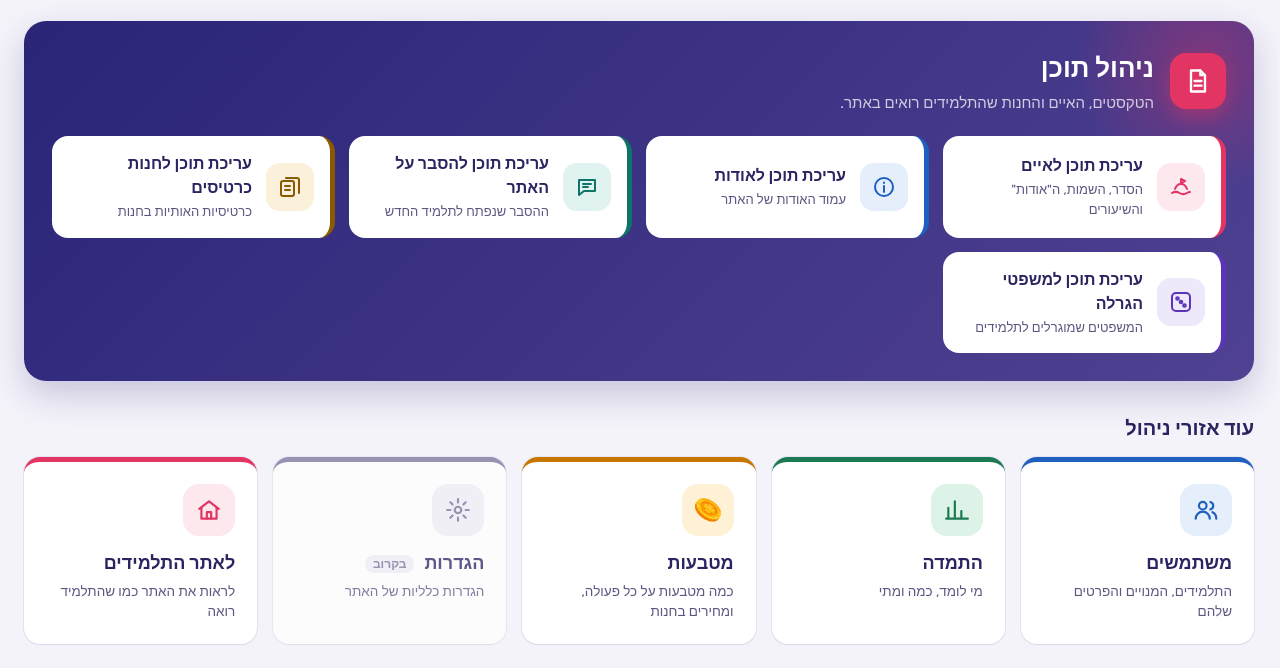
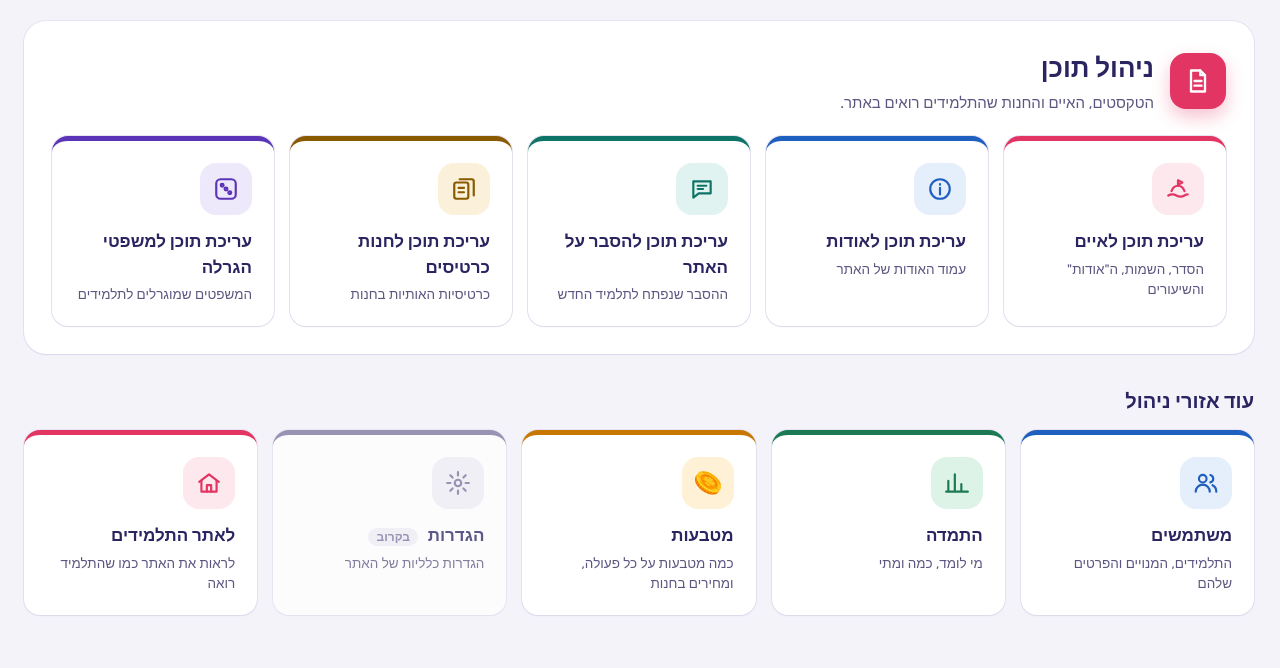
Before and after one commit to szstudio2019-ctrl/EN-APP, a plain HTML site: page admin-home.html in a window 1280 px wide. Shown: the part 186-854 px from the top of the page. After the commit the page ends 825 px from the top, so only its background shows below. Drawn offline with Linux system fonts and the light colour scheme; a web font is replaced by a local one.

Commit message:
Admin home: the content area on white, each content page a card with its icon above the words (as the areas below)
Co-Authored-By: Claude Opus 5.5 <noreply@anthropic.com>

```diff
--- a/admin-home.css
+++ b/admin-home.css
@@ -1,30 +1,23 @@
 /* admin-home.html: content management on top, the other areas below */
-.h-content { position: relative; overflow: hidden; padding: 28px; border-radius: 22px; background: linear-gradient(135deg, #2A2577 0%, #504192 100%); color: #fff; box-shadow: 0 14px 34px rgba(42, 37, 119, .22); }
-.h-content::after { content: ''; position: absolute; inset-inline-start: -80px; top: -90px; width: 260px; height: 260px; border-radius: 50%; background: radial-gradient(circle, rgba(227, 53, 99, .35), transparent 70%); pointer-events: none; }
-.h-content__head { position: relative; z-index: 1; display: flex; align-items: center; gap: 16px; margin-bottom: 22px; }
-.h-content__icon { flex: none; width: 56px; height: 56px; display: grid; place-items: center; border-radius: 16px; background: #E33563; box-shadow: 0 8px 18px rgba(227, 53, 99, .4); }
+.h-content { padding: 28px; border-radius: 22px; background: #fff; color: var(--a-text); box-shadow: 0 1px 2px rgba(42, 37, 97, .06), 0 0 0 1px var(--a-line); }
+.h-content__head { display: flex; align-items: center; gap: 16px; margin-bottom: 22px; }
+.h-content__icon { flex: none; width: 56px; height: 56px; display: grid; place-items: center; border-radius: 16px; background: #E33563; box-shadow: 0 8px 18px rgba(227, 53, 99, .3); }
 .h-content__icon svg { width: 28px; height: 28px; fill: none; stroke: #fff; stroke-width: 2; stroke-linecap: round; stroke-linejoin: round; }
 .h-content h2 { margin: 0; font-size: 26px; font-weight: 600; }
-.h-content__head p { margin: 4px 0 0; color: rgba(255, 255, 255, .75); }
-.h-content__grid { position: relative; z-index: 1; list-style: none; margin: 0; padding: 0; display: grid; grid-template-columns: repeat(auto-fill, minmax(230px, 1fr)); gap: 14px; }
+.h-content__head p { margin: 4px 0 0; color: var(--a-text-2); }
+.h-content__grid, .h-areas { list-style: none; margin: 0; padding: 0; display: grid; grid-template-columns: repeat(auto-fill, minmax(200px, 1fr)); gap: 16px; }
 
-.a-body .h-tile { display: flex; align-items: center; gap: 14px; height: 100%; min-height: 88px; padding: 16px; border-radius: 16px; background: #fff; color: var(--a-text); text-decoration: none; border-inline-start: 5px solid var(--c); transition: transform .18s ease, box-shadow .18s ease; }
-.h-tile:hover, .h-tile:focus-visible { transform: translateY(-3px); box-shadow: 0 10px 22px rgba(20, 18, 74, .3); }
-.h-tile__icon { flex: none; width: 48px; height: 48px; display: grid; place-items: center; border-radius: 14px; background: var(--bg); }
-.h-tile__icon svg { width: 24px; height: 24px; fill: none; stroke: var(--c); stroke-width: 2; stroke-linecap: round; stroke-linejoin: round; }
-.h-tile__text { display: flex; flex-direction: column; gap: 2px; min-width: 0; }
-.h-tile__text b { font-weight: 600; font-size: 16px; }
-.h-tile__text small { font-size: 13px; color: var(--a-text-2); }
+/* every card (the content pages and the areas below): icon on top, the words under it */
+.a-body .h-tile, .a-body .h-area { display: flex; flex-direction: column; gap: 4px; height: 100%; padding: 22px; border-radius: var(--a-radius-card); background: #fff; color: var(--a-text); text-decoration: none; box-shadow: 0 1px 2px rgba(42, 37, 97, .06), 0 0 0 1px var(--a-line); border-top: 5px solid var(--c); transition: transform .18s ease, box-shadow .18s ease; }
+.a-body a.h-tile:hover, .a-body a.h-tile:focus-visible, .a-body a.h-area:hover, .a-body a.h-area:focus-visible { transform: translateY(-3px); box-shadow: 0 12px 24px rgba(42, 37, 97, .12), 0 0 0 1px var(--a-line); }
+.h-tile__icon, .h-area__icon { width: 52px; height: 52px; margin-bottom: 10px; display: grid; place-items: center; border-radius: 16px; background: var(--bg); }
+.h-tile__icon svg, .h-area__icon svg { width: 26px; height: 26px; fill: none; stroke: var(--c); stroke-width: 2; stroke-linecap: round; stroke-linejoin: round; }
+.h-area__icon--img img { width: 30px; height: 30px; object-fit: contain; }
+.h-tile__text { display: flex; flex-direction: column; gap: 4px; min-width: 0; }
+.h-tile__text b, .h-area b { font-size: 17px; font-weight: 600; }
+.h-tile__text small, .h-area small { font-size: 13.5px; color: var(--a-text-2); }
 
 .h-more-title { margin: 32px 0 14px; font-size: 20px; font-weight: 600; }
-.h-areas { list-style: none; margin: 0; padding: 0; display: grid; grid-template-columns: repeat(auto-fill, minmax(210px, 1fr)); gap: 16px; }
-.a-body .h-area { position: relative; display: flex; flex-direction: column; gap: 4px; height: 100%; padding: 22px; border-radius: var(--a-radius-card); background: #fff; color: var(--a-text); text-decoration: none; box-shadow: 0 1px 2px rgba(42, 37, 97, .06), 0 0 0 1px var(--a-line); border-top: 5px solid var(--c); transition: transform .18s ease, box-shadow .18s ease; }
-a.h-area:hover, a.h-area:focus-visible { transform: translateY(-3px); box-shadow: 0 12px 24px rgba(42, 37, 97, .12), 0 0 0 1px var(--a-line); }
-.h-area__icon { width: 52px; height: 52px; margin-bottom: 10px; display: grid; place-items: center; border-radius: 16px; background: var(--bg); }
-.h-area__icon svg { width: 26px; height: 26px; fill: none; stroke: var(--c); stroke-width: 2; stroke-linecap: round; stroke-linejoin: round; }
-.h-area__icon--img img { width: 30px; height: 30px; object-fit: contain; }
-.h-area b { font-size: 18px; font-weight: 600; }
-.h-area small { font-size: 13.5px; color: var(--a-text-2); }
 .h-area--soon { opacity: .75; cursor: default; }
 .h-area em { margin-inline-start: 6px; padding: 2px 8px; border-radius: 999px; background: var(--bg); color: var(--c); font-size: 12px; font-style: normal; font-weight: 600; vertical-align: middle; }
 
--- a/admin-home.html
+++ b/admin-home.html
@@ -10,7 +10,7 @@
   <link href="https://fonts.googleapis.com/css2?family=Rubik:wght@400;500;600;700&family=Playpen+Sans+Hebrew:wght@400;500&family=Varela+Round&display=swap" rel="stylesheet">
   <link rel="icon" href="favicon.svg" type="image/svg+xml">
   <link rel="stylesheet" href="admin-ui.css?v=20261122a">
-  <link rel="stylesheet" href="admin-home.css?v=20261122a">
+  <link rel="stylesheet" href="admin-home.css?v=20261122b">
 </head>
 <body class="a-body" data-page="home">
   <main class="a-main">
```
